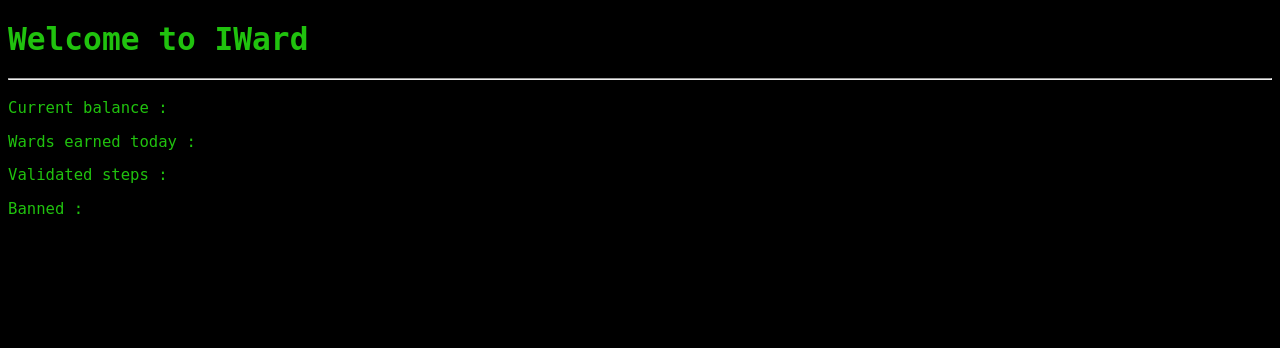
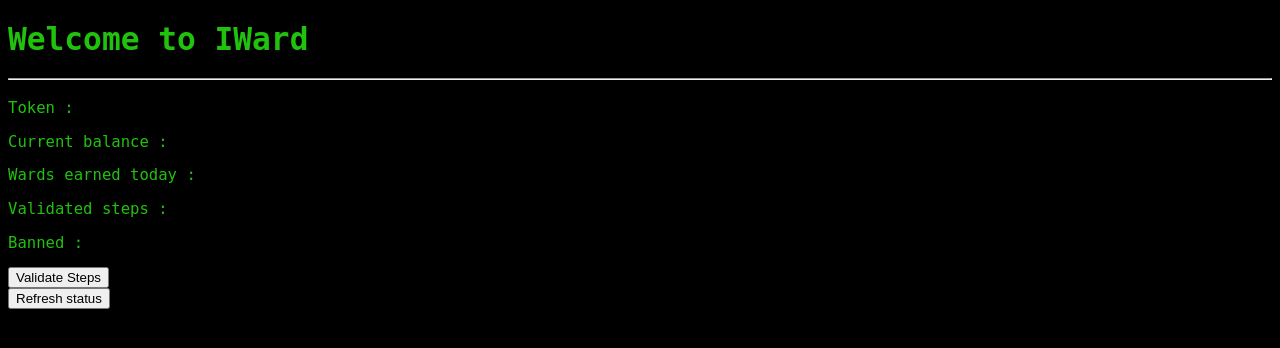
Before and after one commit to Sarapuce/iward, a Flask app: page / in a window 1280 px wide. Shown: the top 348 px of the page. Run offline with Flask 3, Linux system fonts and the light colour scheme.

Commit message:
feat(back): refacto infos variable

```diff
--- a/main.py
+++ b/main.py
@@ -1,9 +1,8 @@
 import requests
 import random
-from flask import Flask, render_template
+from flask import Flask, render_template, request, redirect, url_for
 
 app = Flask(__name__)
-
 
 def decode(cipher):
     clear = ""
@@ -66,7 +65,7 @@ def get_profile(auth_token):
     print(r_profile.text, r_profile.status_code)
     if r_profile.status_code == 200:
         json = r_profile.json()
-        json["Auth_token"] = auth_token[:4] + '*' * 39
+        json["auth_token"] = auth_token[:4] + '*' * 39
 
     json["validated_steps"] = get_validated_steps(auth_token)
 
@@ -80,16 +79,21 @@ def get_auth_tokens():
     tokens = [i for i in tokens if i != '']
     return tokens
 
-@app.route('/')
+@app.route("/", methods=["GET"])
 def main():
-    return render_template('index.html', infos=infos)
+    return render_template("index.html", infos=infos)
 
-@app.route('/debug')
+@app.route("/debug", methods=["GET"])
 def debug():
-    return 'This is a debug page :)'
+    return "This is a debug page :)"
 
-infos = []
+@app.route("/validate_step", methods=["POST"])
+def validate_step():
+    print(request.form.get('username'))
+    return redirect(url_for('main'))
+
+infos = {}
 tokens = get_auth_tokens()
 for token in tokens:
-    # validate_steps(token)
-    infos.append(get_profile(token))
+    profile = get_profile(token)
+    infos[profile["username"]] = profile
--- a/templates/index.html
+++ b/templates/index.html
@@ -10,11 +10,19 @@
    <hr>
 
    {% for info in infos %}
-    <h2>{{ info['username'] }}</h2>
-    <p>Current balance : {{ info['balance']}}</p>
-    <p>Wards earned today : {{ info['today_balance']}}</p>
-    <p>Validated steps : {{ info['validated_steps'] }}</p>
-    <p>Banned : {{ info['banned_cheater'] }}</p>
+    <h2>{{ info }}</h2>
+    <p>Token : {{ infos[info]['auth_token']}}</p>
+    <p>Current balance : {{ infos[info]['balance']}}</p>
+    <p>Wards earned today : {{ infos[info]['today_balance']}}</p>
+    <p>Validated steps : {{ infos[info]['validated_steps'] }}</p>
+    <p>Banned : {{ infos[info]['banned_cheater'] }}</p>
+    <form method="post" action="/validate_step">
+        <input type="hidden" value="{{ info }}" name="username"/>
+        <button>Validate Steps</button>
+    </form>
+    <form method="post" action="/refresh_status">
+        <input type="submit" value="Refresh status" name="{{ info['username'] }}"/>
+    </form>
     <br>
    {% endfor %}
 
```
